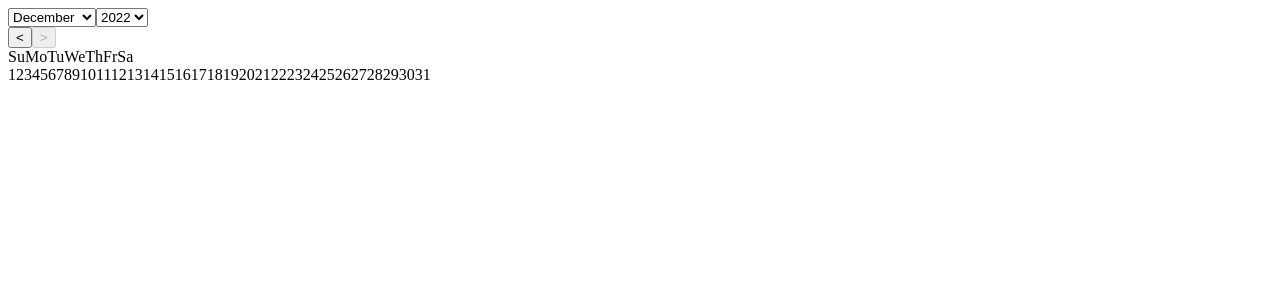
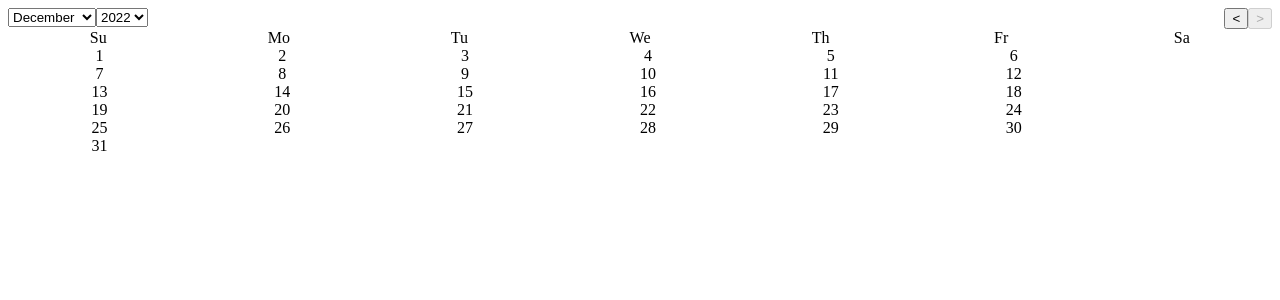
Before and after one commit to jeremy-deurvillier/minimalendar, a React (Create React App) app: page / in a window 1280 px wide. Shown: the top 300 px of the page. Built offline with nearby package versions, Linux system fonts and the light colour scheme.

Commit message:
Ajout du module CSS. Mise en page basique.

```diff
--- a/src/calendar/calendar.js
+++ b/src/calendar/calendar.js
@@ -8,6 +8,8 @@
  */
 
 import React, { useState, useEffect } from 'react';
+
+import css from './calendar.module.css';
 
 /* ** Fonction composant React.
  *
@@ -213,9 +215,9 @@ export default function Calendar({ interval, getData }) {
 
   // Rendu
   return (
-    <div className="calendar">
-      <div className="calendarHeader">
-        <div className="navigation">
+    <div className={css.calendar}>
+      <div className={css.calendarHeader}>
+        <div className={css.navigation}>
           <div>
             <select value={month} onChange={changeMonth}>
               {getMonthList()}
@@ -233,9 +235,9 @@ export default function Calendar({ interval, getData }) {
             </button>
           </div>
         </div>
-        <div className="dayList">{getWeekDay()}</div>
+        <div className={css.dayList}>{getWeekDay()}</div>
       </div>
-      <div className="calendarBody">{getDayOfMonth()}</div>
+      <div className={css.calendarBody}>{getDayOfMonth()}</div>
     </div>
   );
 }
--- /dev/null
+++ b/src/calendar/calendar.module.css
@@ -0,0 +1,69 @@
+.calendar{
+  display: flex;
+  flex-flow: column nowrap;
+  justify-content: center;
+  align-items: stretch;
+  align-content: stretch;
+}
+
+.calendarHeader{
+  order: 0;
+  flex: 0 1 auto;
+  display: flex;
+  flex-flow: column nowrap;
+  justify-content: flex-start;
+  align-items: stretch;
+  align-content: stretch;
+}
+
+.navigation{
+  order: 0;
+  flex: 0 1 auto;
+  display: flex;
+  flex-flow: row nowrap;
+  justify-content: flex-start;
+  align-items: stretch;
+  align-content: stretch;
+}
+
+.navigation > div:first-child{
+  order: 0;
+  flex: 0 1 70vw;
+}
+
+.navigation > div:last-child{
+  text-align: right;
+  order: 1;
+  flex: 0 1 30vw;
+
+}
+
+.dayList{
+  order: 1;
+  flex: 0 1 auto;
+  display: flex;
+  flex-flow: row nowrap;
+  justify-content: flex-start;
+  align-items: stretch;
+  align-content: stretch;
+}
+
+.dayList > span{
+  text-align: center;
+  flex: 0 1 calc(100vw / 7);
+}
+
+.calendarBody{
+  order: 1;
+  flex: 0 1 auto;
+  display: flex;
+  flex-flow: row wrap;
+  justify-content: flex-start;
+  align-items: stretch;
+  align-content: stretch;
+}
+
+.calendarBody > span{
+  text-align: center;
+  flex: 0 1 calc(100vw / 7);
+}
```
